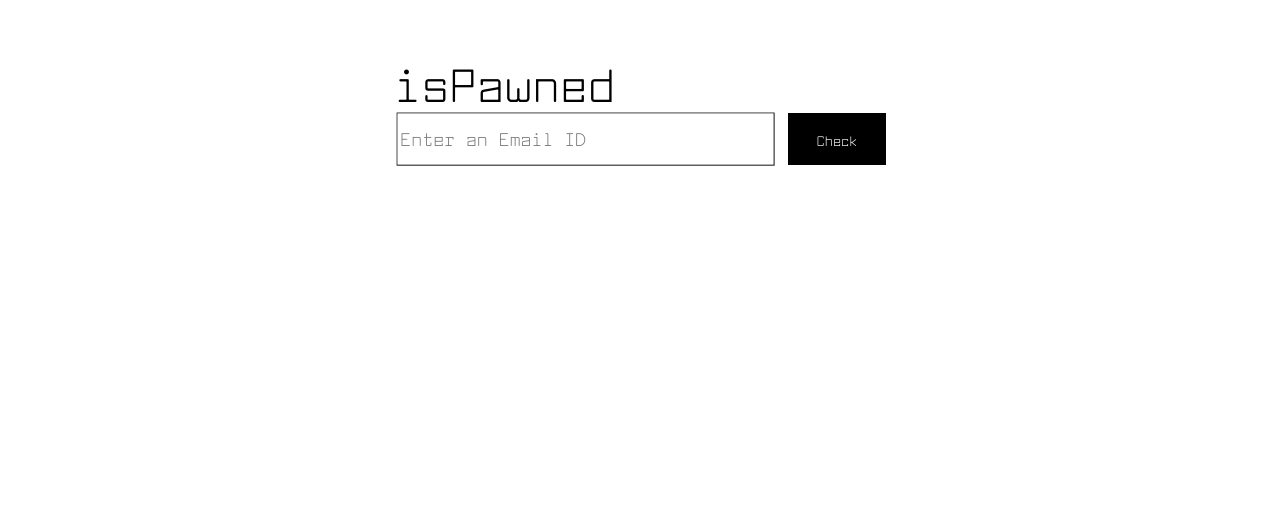
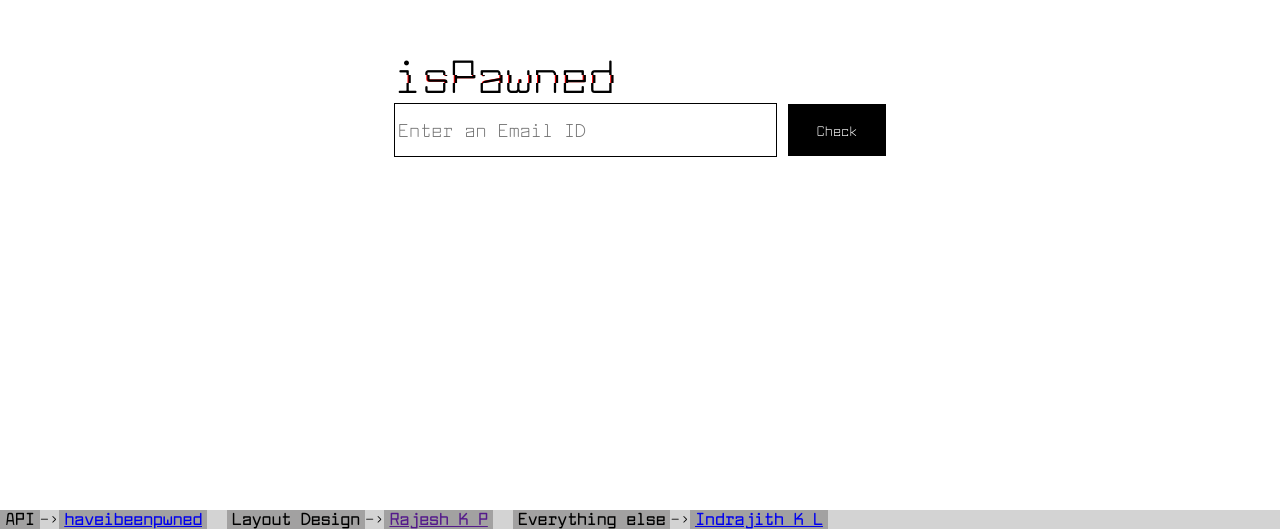
Before and after one commit to cooljith91112/ispwned, a React (Vite) app: page / in a window 1280 px wide. Shown: the part 271-800 px from the top of the page. Built offline with nearby package versions, Linux system fonts and the light colour scheme.

Commit message:
* Adds footer * main page layout adjustments * Mail header - Glitch effect

```diff
--- a/src/app/SearchField.css
+++ b/src/app/SearchField.css
@@ -73,3 +73,141 @@
     top: -46px;
     text-decoration: none;
 }
+
+/* Glitch Effect */
+.glitch-text {
+    /* font-size: 100px; */
+    color: black;
+    position: relative;
+  }
+  @keyframes glitch-text-anim-1 {
+    0% {
+      clip: rect(24px, 450px, 67px, 0);
+    }
+    5.88235% {
+      clip: rect(44px, 450px, 30px, 0);
+    }
+    11.76471% {
+      clip: rect(112px, 450px, 107px, 0);
+    }
+    17.64706% {
+      clip: rect(105px, 450px, 11px, 0);
+    }
+    23.52941% {
+      clip: rect(75px, 450px, 70px, 0);
+    }
+    29.41176% {
+      clip: rect(3px, 450px, 6px, 0);
+    }
+    35.29412% {
+      clip: rect(75px, 450px, 3px, 0);
+    }
+    41.17647% {
+      clip: rect(101px, 450px, 62px, 0);
+    }
+    47.05882% {
+      clip: rect(35px, 450px, 59px, 0);
+    }
+    52.94118% {
+      clip: rect(18px, 450px, 9px, 0);
+    }
+    58.82353% {
+      clip: rect(42px, 450px, 104px, 0);
+    }
+    64.70588% {
+      clip: rect(17px, 450px, 110px, 0);
+    }
+    70.58824% {
+      clip: rect(7px, 450px, 23px, 0);
+    }
+    76.47059% {
+      clip: rect(19px, 450px, 114px, 0);
+    }
+    82.35294% {
+      clip: rect(18px, 450px, 23px, 0);
+    }
+    88.23529% {
+      clip: rect(61px, 450px, 112px, 0);
+    }
+    94.11765% {
+      clip: rect(90px, 450px, 81px, 0);
+    }
+    100% {
+      clip: rect(79px, 450px, 82px, 0);
+    }
+  }
+  @keyframes glitch-text-anim-2 {
+    0% {
+      clip: rect(81px, 450px, 36px, 0);
+    }
+    5.88235% {
+      clip: rect(38px, 450px, 86px, 0);
+    }
+    11.76471% {
+      clip: rect(55px, 450px, 25px, 0);
+    }
+    17.64706% {
+      clip: rect(64px, 450px, 7px, 0);
+    }
+    23.52941% {
+      clip: rect(58px, 450px, 62px, 0);
+    }
+    29.41176% {
+      clip: rect(102px, 450px, 77px, 0);
+    }
+    35.29412% {
+      clip: rect(70px, 450px, 85px, 0);
+    }
+    41.17647% {
+      clip: rect(59px, 450px, 84px, 0);
+    }
+    47.05882% {
+      clip: rect(38px, 450px, 115px, 0);
+    }
+    52.94118% {
+      clip: rect(85px, 450px, 112px, 0);
+    }
+    58.82353% {
+      clip: rect(36px, 450px, 21px, 0);
+    }
+    64.70588% {
+      clip: rect(111px, 450px, 106px, 0);
+    }
+    70.58824% {
+      clip: rect(106px, 450px, 54px, 0);
+    }
+    76.47059% {
+      clip: rect(38px, 450px, 19px, 0);
+    }
+    82.35294% {
+      clip: rect(103px, 450px, 79px, 0);
+    }
+    88.23529% {
+      clip: rect(97px, 450px, 9px, 0);
+    }
+    94.11765% {
+      clip: rect(23px, 450px, 41px, 0);
+    }
+    100% {
+      clip: rect(29px, 450px, 96px, 0);
+    }
+  }
+  .glitch-text:before, .glitch-text:after {
+    content: attr(data-text);
+    position: absolute;
+    top: 0;
+    left: 0;
+    width: 100%;
+    background: white;
+    clip: rect(0, 0, 0, 0);
+  }
+  .glitch-text:after {
+    left: 2px;
+    text-shadow: -1px 0 red;
+    animation: glitch-text-anim-1 2s infinite linear alternate-reverse;
+  }
+  .glitch-text:before {
+    left: -2px;
+    text-shadow: 2px 0 blue;
+    animation: glitch-text-anim-2 3s infinite linear alternate-reverse;
+  }
--- a/src/app/SearchField.js
+++ b/src/app/SearchField.js
@@ -36,7 +36,7 @@ export default class SearchField extends Component {
             <div className="searchWrapper">
                 <div className="search">
                     <div className="title">
-                        <label class="hover-field">
+                        <label class="hover-field glitch-text" data-text="isPawned">
                             isPawned
                         <span>Check wheather your email address is Pawned anywhere</span>
                         </label>
--- a/src/css/style.css
+++ b/src/css/style.css
@@ -15,7 +15,7 @@ body
 }
 
 #wrapper {
-    height: calc(100vh);
+    height: calc(100vh - 19px);
     margin: 0 auto;
     display: flex;
     flex-direction: column;
@@ -48,3 +48,15 @@ footer,header {
     padding: .75em 2em;
     cursor: pointer;
 }
+
+footer .things{
+    display: inline-flex;
+    padding-right: 10px;
+}
+
+.things .child{
+    background: #a2a1a1;
+    padding-left: 5px;
+    padding-right: 5px;
+    font-weight: bold
+}
--- a/src/index.html
+++ b/src/index.html
@@ -1,16 +1,39 @@
 <!DOCTYPE html>
 <html lang="en">
+
 <head>
     <meta charset="UTF-8">
     <meta name="viewport" content="width=device-width, initial-scale=1.0">
     <meta http-equiv="X-UA-Compatible" content="ie=edge">
     <link rel="stylesheet" href="css/wickedcss.css">
     <link rel="stylesheet" href="css/style.css">
-    <title>Indrajith K L's - IsPawned</title>
+    <title>Indrajith K L's - isPawned</title>
 </head>
+
 <body>
     <div id="wrapper"></div>
+    <footer>
+        <div class="things">
+            <span class="child">API</span>->
+            <span class="child">
+                <a href="https://haveibeenpwned.com/">haveibeenpwned</a>
+            </span>
 
+        </div>
+        <div class="things">
+            <span class="child">Layout Design</span>->
+            <span class="child">
+                <a href="">Rajesh K P</a>
+            </span>
+        </div>
+        <div class="things">
+            <span class="child">Everything else</span>->
+            <span class="child">
+                <a href="https://twitter.com/indrajithKLIS">Indrajith K L</a>
+            </span>
+        </div>
+    </footer>
     <script src="./app/main.js"></script>
 </body>
+
 </html>
```
